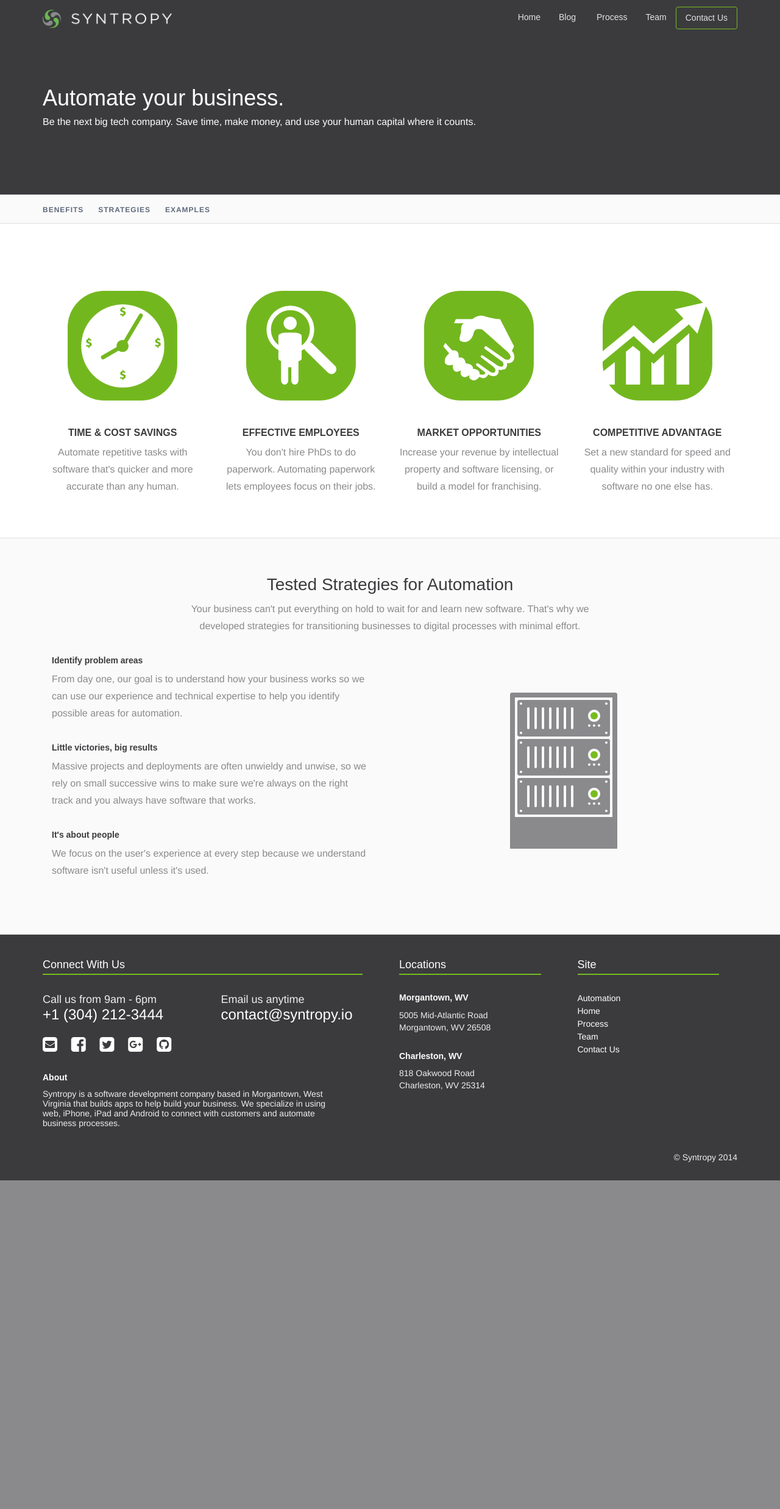
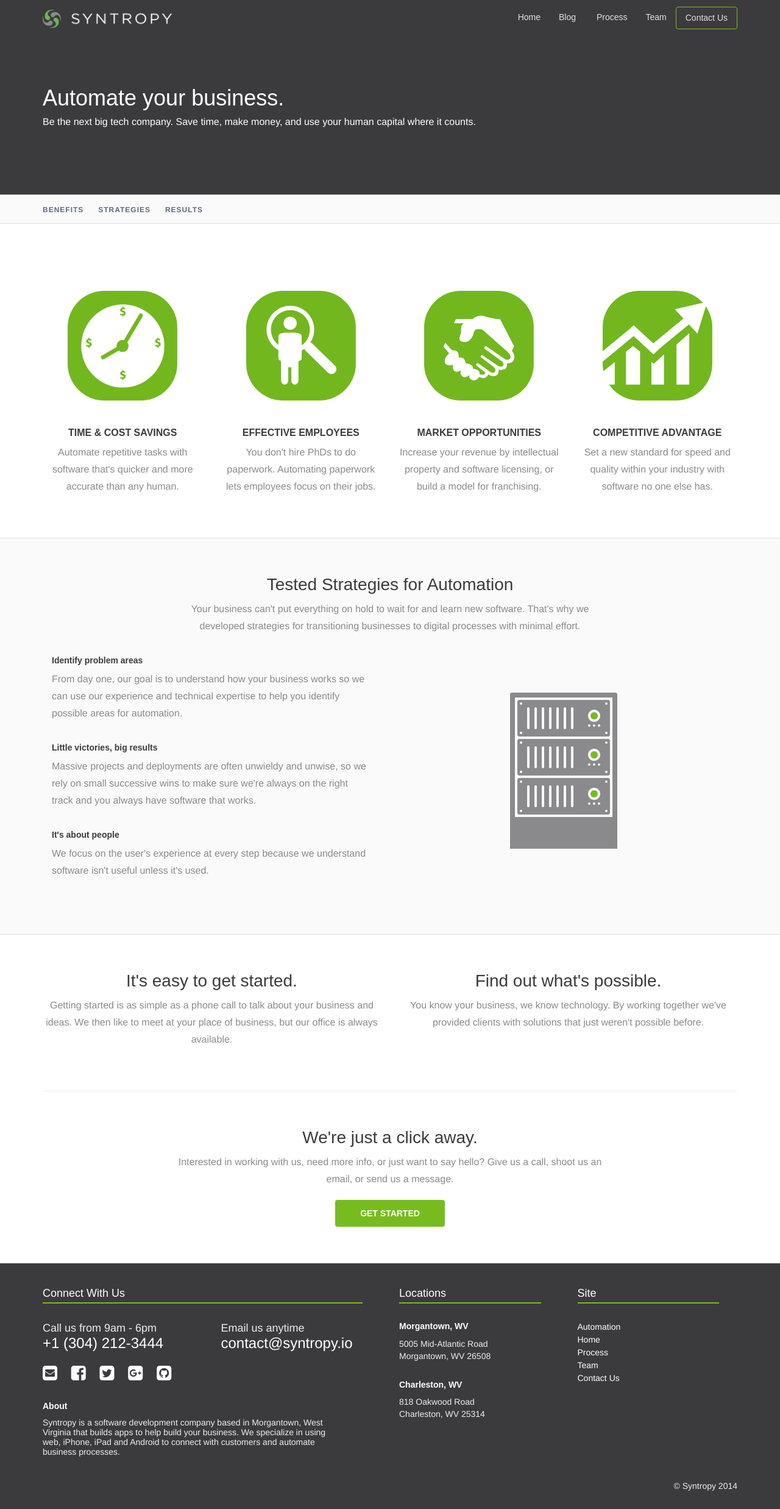
Before and after one commit to SyntropyDev/SyntropyDev.github.io, a Jekyll site: the page built from automation/index.html, in a window 1280 px wide. Shown: the whole page at 61% size. Built offline with Jekyll 4.4.1, drawn with Linux system fonts in a browser that asks for light colours; nearby versions of some CDN libraries; before the commit the page ends 1936 px from its top, so only the background shows below that.

Commit message:
This contact us wording sounds like a drug dealer. Come-on, it's easy to get started

```diff
--- a/_includes/footer.html
+++ b/_includes/footer.html
@@ -124,10 +124,7 @@
 <script type="text/javascript" src="//ajax.googleapis.com/ajax/libs/jquery/1.9.0/jquery.min.js"></script>
 <script type="text/javascript" src="//maxcdn.bootstrapcdn.com/bootstrap/3.2.0/js/bootstrap.min.js"></script>
 <link href="/lib/animate.css" rel="stylesheet" type="text/css">
-<script type="text/javascript" src="/lib/jquery.appear.js"></script>
 <script type="text/javascript" src="/lib/iconic.min.js"></script>
-
-
 
 <script>
   $(function() {
--- a/_includes/head.html
+++ b/_includes/head.html
@@ -52,5 +52,4 @@
 
     <!-- Custom CSS -->
     <link rel="stylesheet" href="{{ "/css/style.css" | prepend: site.baseurl }}">
-
 </head>
--- a/automation/index.html
+++ b/automation/index.html
@@ -31,7 +31,7 @@ rank: 0
 
           <a href="#benefits">Benefits</a>
           <a href="#strategies">Strategies</a>
-          <a href="#">Examples</a>
+          <a href="#results">Results</a>
 
         </p>
       </div>
@@ -139,3 +139,44 @@ rank: 0
     </div>
   </div>
 </div>
+
+<div class="section light pitch" id="results">
+  <div class="container">
+
+    <div class="row">
+
+      <div class="col-md-6">
+        <h1 style="text-align: center;">It's easy to get started.</h1>
+
+        <div class="heading" style="text-align: center; margin-bottom: 20px;">
+          Getting started is as simple as a phone call to talk about your business and ideas. We then like to meet at your place of business, but our office is always available.        </div>
+      </div>
+
+      <div class="col-md-6">
+        <h1 style="text-align: center;">Find out what's possible.</h1>
+
+        <div class="heading" style="text-align: center; margin-bottom: 20px;">
+          You know your business, we know technology. By working together we've provided clients with solutions that just weren't possible before.
+        </div>
+      </div>
+
+      <div class="col-md-12">
+        <hr style="margin-top:50px; margin-bottom: 60px;">
+      </div>
+
+    <div class="col-md-12">
+      <h1 style="text-align: center;">We're just a click away.</h1>
+
+      <div class="heading" style="text-align: center; margin-bottom: 20px;">
+        Interested in working with us, need more info, or just want to say hello? Give us a call, shoot us an email, or send us a message.
+      </div>
+
+    </div>
+
+      <div class="col-md-12" style="text-align: center;">
+        <a class="btn btn-contact">Get Started</a>
+      </div>
+
+    </div>
+  </div>
+</div>
--- a/css/style.css
+++ b/css/style.css
@@ -159,6 +159,31 @@ h1, h2, h3, h4, h5, h6 {
     border: 1px solid #FFF; }
   .what-we-do .learn-more {
     margin-top: 20px; }
+
+a.btn-contact:hover {
+  background-color: #5A8F17;
+  color: white;
+  border: 1px solid transparent; }
+
+a.btn-contact {
+  color: white;
+  border: 1px solid transparent;
+  background-color: #77bc1f;
+  border-radius: 4px;
+  letter-spacing: 0px;
+  line-height: 30px;
+  padding-left: 40px;
+  padding-right: 40px;
+  text-decoration: none;
+  text-transform: uppercase;
+  transition: all .2s ease-in-out 0;
+  vertical-align: baseline;
+  font-family: "ff-din-web", sans-serif;
+  font-weight: 700;
+  -webkit-font-smoothing: antialiased;
+  -moz-osx-font-smoothing: grayscale;
+  font-smoothing: always;
+  text-rendering: optimizeLegibility; }
 
 .what-we-do-examples {
   margin-top: 20px;
```
Also changed, not shown: css/style.scss (+33 -0 lines).
